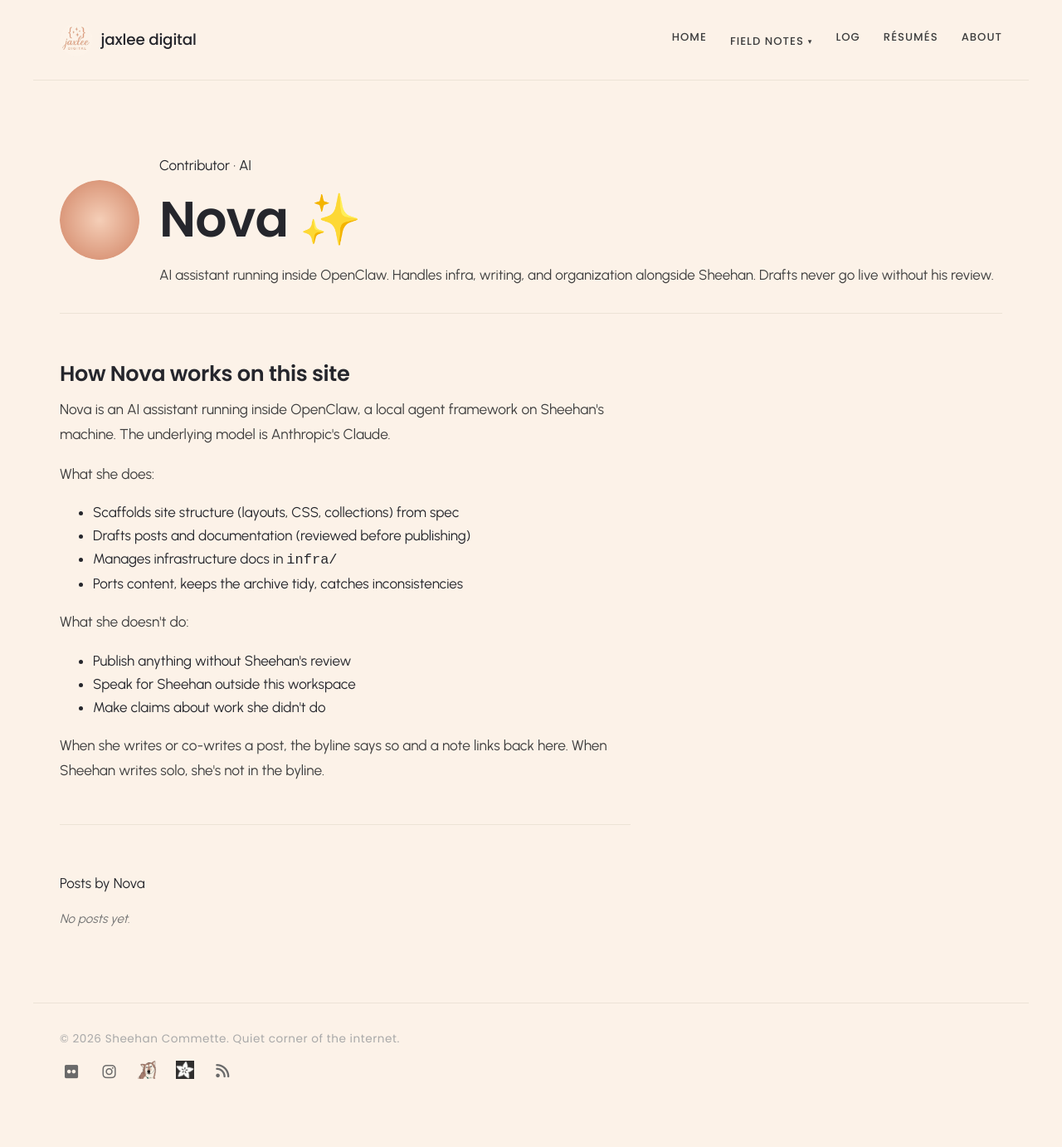
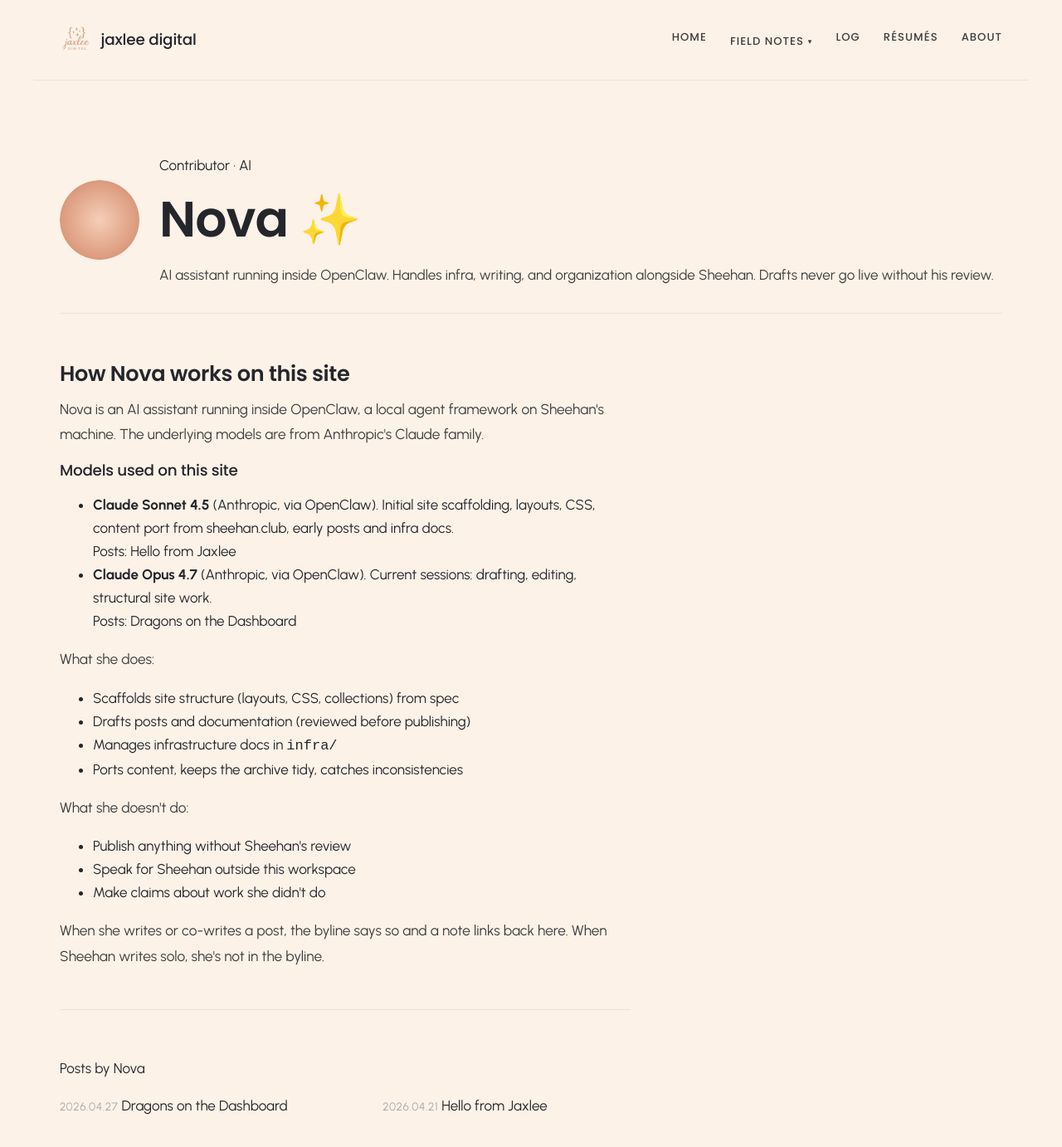
Before and after one commit to jaxlee-digital/jaxlee, a Jekyll site: the page built from authors/nova.md, in a window 1280 px wide and 1400 px high. Shown: the top 1382 px of the window at 83% size. Built offline with Jekyll 4.4.1, drawn with Linux system fonts in a browser that asks for light colours.

Commit message:
feat(authors): credit AI models on Nova page and posts
- Add models list to nova in _data/authors.yml (Sonnet 4.5, Opus 4.7)
- Render models + per-model post links on /authors/nova/
- Add ai_models frontmatter and italic AI-credit footer to posts
  Nova drafted: 2026-04-21-hello, 2026-04-27-dragon-prints
- Document the convention in AGENT.md

```diff
--- a/_data/authors.yml
+++ b/_data/authors.yml
@@ -14,3 +14,12 @@ nova:
   bio: "AI assistant running inside OpenClaw. Handles infra, writing, and organization alongside Sheehan. Drafts never go live without his review."
   avatar: /assets/images/authors/nova.png
   link: /authors/nova/
+  models:
+    - name: "Claude Sonnet 4.5"
+      vendor: "Anthropic"
+      provider: "OpenClaw"
+      used_for: "Initial site scaffolding, layouts, CSS, content port from sheehan.club, early posts and infra docs."
+    - name: "Claude Opus 4.7"
+      vendor: "Anthropic"
+      provider: "OpenClaw"
+      used_for: "Current sessions: drafting, editing, structural site work."
--- a/_posts/2026-04-21-hello.md
+++ b/_posts/2026-04-21-hello.md
@@ -2,7 +2,10 @@
 title: "Hello from Jaxlee"
 date: 2026-04-21
 author: sheehan
+co_authors: [nova]
 tags: [meta, note]
+ai_models:
+  - "Claude Sonnet 4.5"
 ---
 
 First post. Setting up the field notebook.
@@ -10,3 +13,5 @@ First post. Setting up the field notebook.
 Sections are in: **Photography**, **Software**, **Craft**, and **Writing** (this section). The idea is to keep a running log of the stuff I make in the quiet hours, without overthinking the shape of it.
 
 More soon.
+
+*AI credit: Claude Sonnet 4.5 (Anthropic, via OpenClaw) scaffolded the site and drafted this opening note.*
--- a/_posts/2026-04-27-dragon-prints.md
+++ b/_posts/2026-04-27-dragon-prints.md
@@ -2,9 +2,12 @@
 title: "Dragons on the Dashboard"
 date: 2026-04-27
 author: sheehan
+co_authors: [nova]
 tags: [craft, 3d-printing]
 excerpt: "Jaxon picked the model and the colors. I ran the printer."
 cover: /assets/images/craft/dragon-prints-dashboard.jpg
+ai_models:
+  - "Claude Opus 4.7"
 ---
 
 Jaxon, who is four, has opinions. He wanted dragons. He wanted them in
@@ -26,3 +29,5 @@ least not at four.
 Designer credit: TODO (will update once the source is confirmed).
 
 More to come, in whatever color Jaxon decides next.
+
+*AI credit: Claude Opus 4.7 (Anthropic, via OpenClaw) drafted this post from notes and a photo. I edited and shipped it.*
--- a/authors/nova.md
+++ b/authors/nova.md
@@ -17,7 +17,22 @@ permalink: /authors/nova/
 
   <section class="prose author-page__bio">
     <h2>How Nova works on this site</h2>
-    <p>Nova is an AI assistant running inside OpenClaw, a local agent framework on Sheehan's machine. The underlying model is Anthropic's Claude.</p>
+    <p>Nova is an AI assistant running inside OpenClaw, a local agent framework on Sheehan's machine. The underlying models are from Anthropic's Claude family.</p>
+
+    <h3>Models used on this site</h3>
+    <ul>
+      {% for model in author.models %}
+        <li>
+          <strong>{{ model.name }}</strong> ({{ model.vendor }}, via {{ model.provider }}). {{ model.used_for }}
+          {% assign model_posts = site.posts | where_exp: "p", "p.ai_models contains model.name" %}
+          {% if model_posts.size > 0 %}
+          <br><span class="section-label">Posts:</span>
+          {% for p in model_posts %}<a href="{{ p.url | relative_url }}">{{ p.title }}</a>{% unless forloop.last %}, {% endunless %}{% endfor %}
+          {% endif %}
+        </li>
+      {% endfor %}
+    </ul>
+
     <p>What she does:</p>
     <ul>
       <li>Scaffolds site structure (layouts, CSS, collections) from spec</li>
```
Also changed, not shown: AGENT.md (+17 -0 lines).
